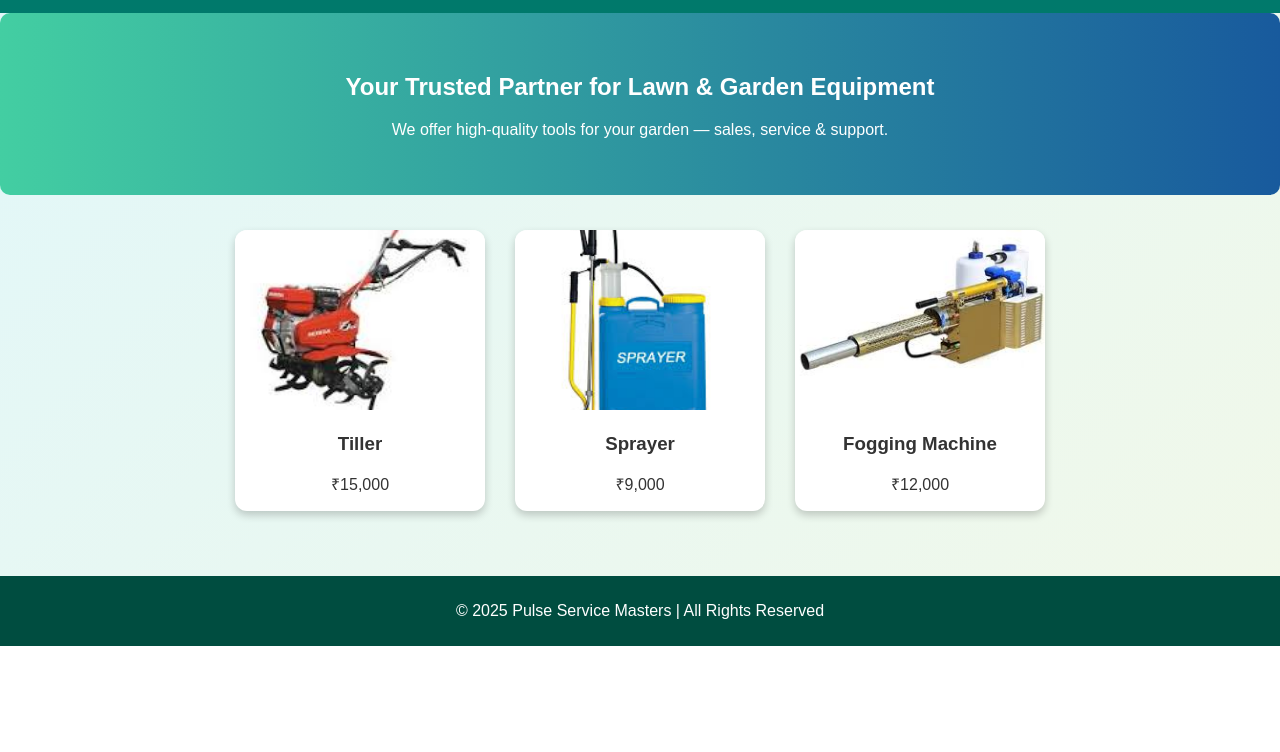
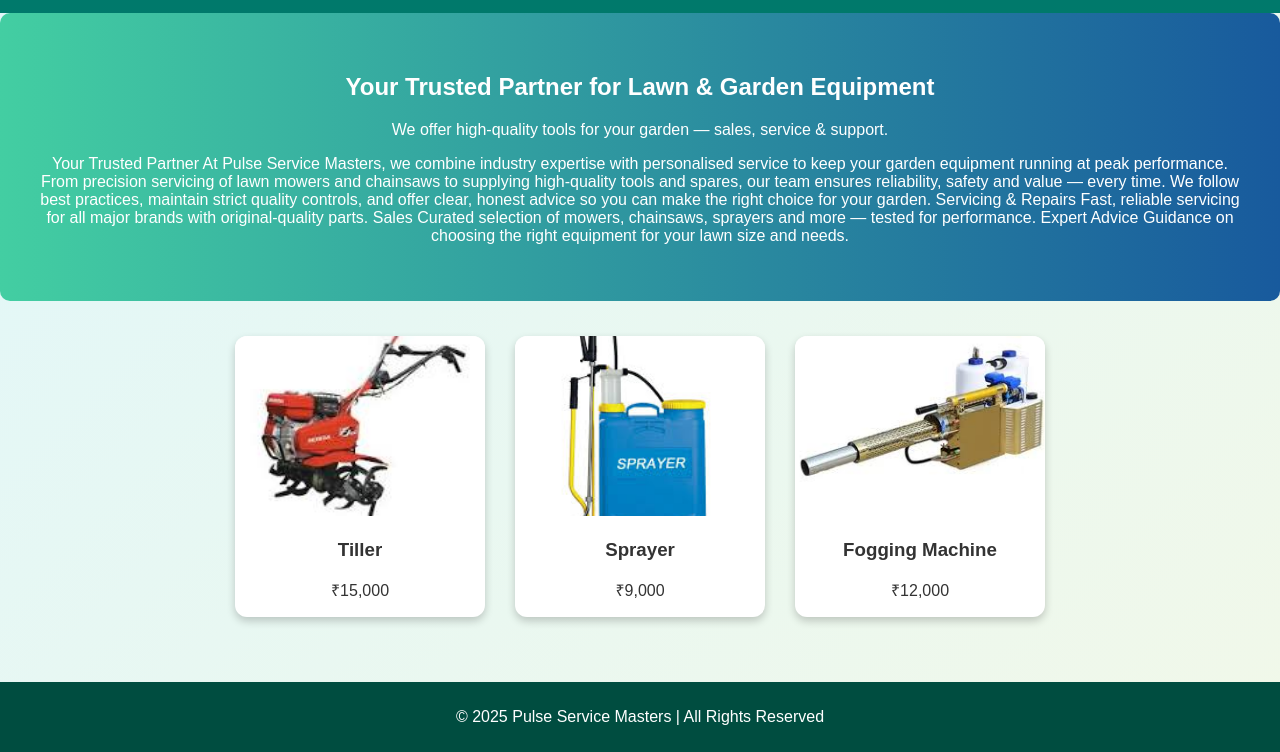
Before and after one commit to smuthuk5/pulseservicemasters, a plain HTML site: page index.html in a window 1280 px wide. Shown: the part 187-939 px from the top of the page. Before the commit the page ends 833 px from the top, so only its background shows below. Drawn offline with Linux system fonts and the light colour scheme.

Commit message:
Update index.html

```diff
--- a/index.html
+++ b/index.html
@@ -22,6 +22,25 @@
     <section class="hero">
       <h2>Your Trusted Partner for Lawn & Garden Equipment</h2>
       <p>We offer high-quality tools for your garden — sales, service & support.</p>
+     <p> Your Trusted Partner
+
+At Pulse Service Masters, we combine industry expertise with personalised service to keep your garden equipment running at peak performance. From precision servicing of lawn mowers and chainsaws to supplying high-quality tools and spares, our team ensures reliability, safety and value — every time.
+
+We follow best practices, maintain strict quality controls, and offer clear, honest advice so you can make the right choice for your garden.
+
+Servicing & Repairs
+
+Fast, reliable servicing for all major brands with original-quality parts.
+
+Sales
+
+Curated selection of mowers, chainsaws, sprayers and more — tested for performance.
+
+Expert Advice
+
+Guidance on choosing the right equipment for your lawn size and needs.
+
+</p>
     </section>
 
     <section class="product-grid">
```
